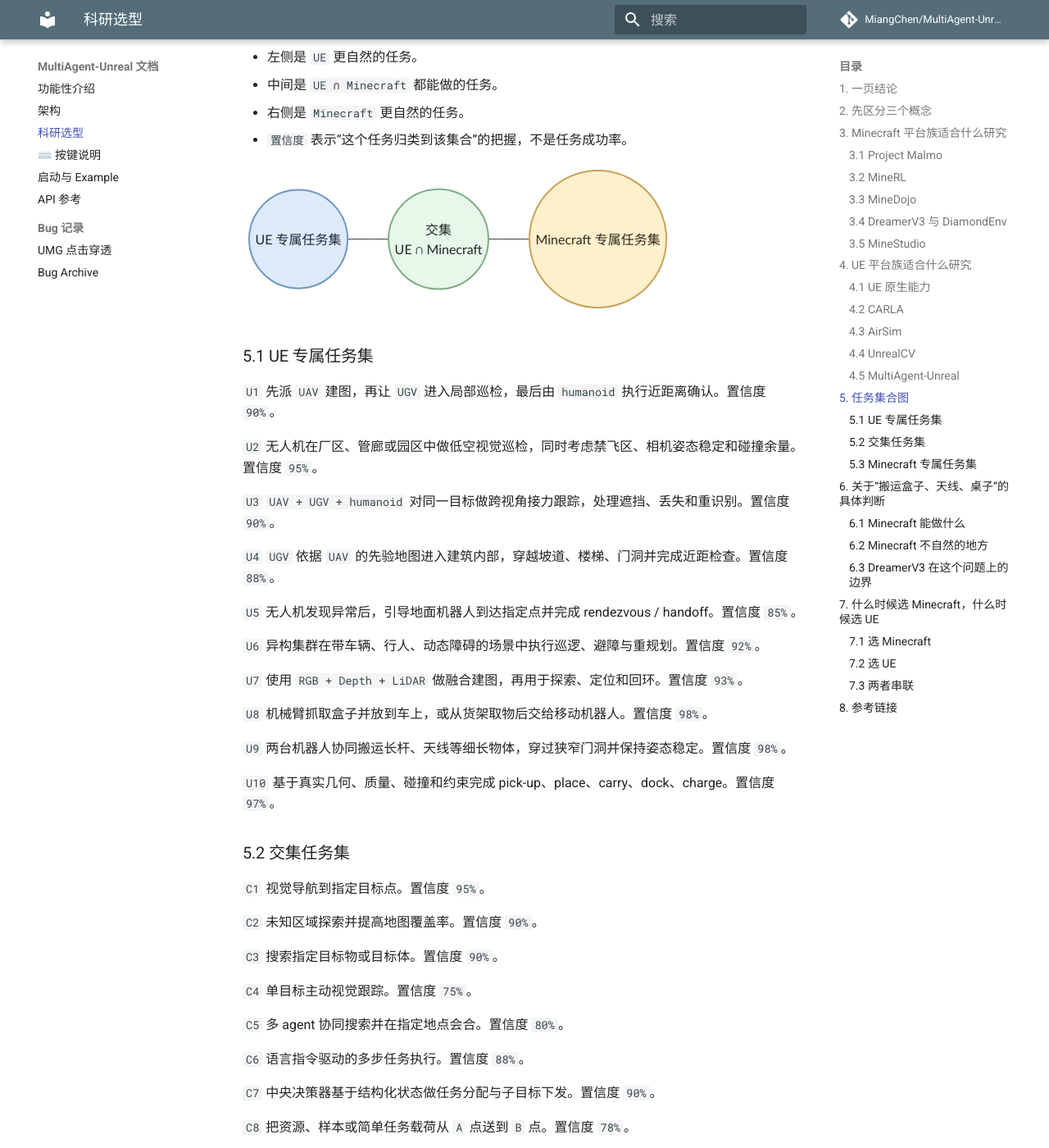
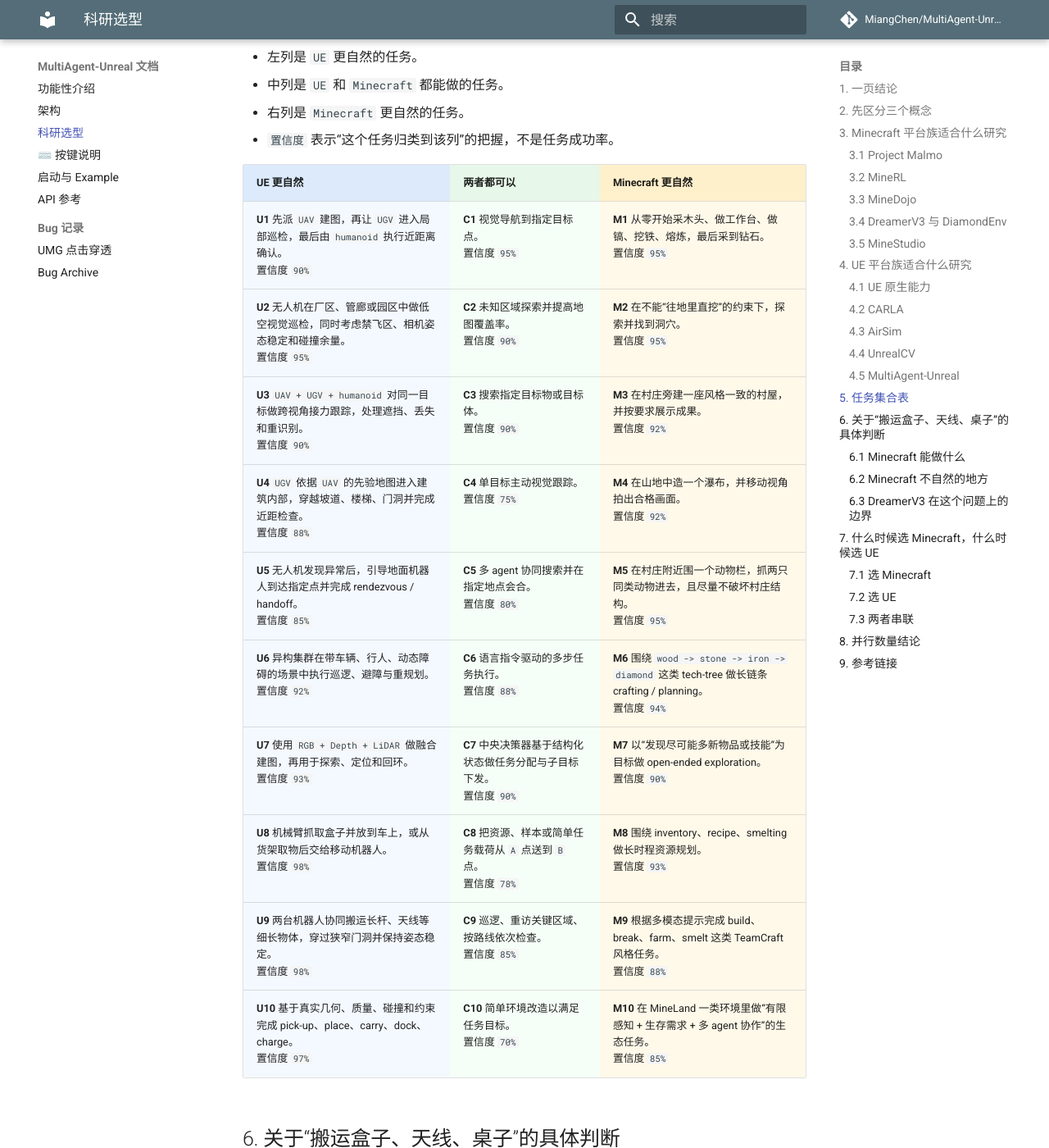
Before and after one commit to MiangChen/MultiAgent-Unreal, an MkDocs documentation site: the page built from site_docs/research-platforms-minecraft-vs-ue.md, in a window 1280 px wide and 1400 px high, scrolled down 7749 px. Shown: the whole window at 82% size. Built offline with MkDocs 1.6.1 and Material for MkDocs 9.7.7, drawn with Linux system fonts in a browser that asks for light colours; comment, search, counter and statistics services are not loaded; some of the changed text lies outside the part shown.

Commit message:
Summarize parallel environment scales

````diff
--- a/site_docs/research-platforms-minecraft-vs-ue.md
+++ b/site_docs/research-platforms-minecraft-vs-ue.md
@@ -261,98 +261,76 @@
 - [功能性介绍](index.md)
 - [架构](architecture.md)
 
-## 5. 任务集合图
+## 5. 任务集合表
 
-相比表格，这里用“集合”的方式表达更直观：
+下面这张表按三类任务组织：
 
-- 左侧是 `UE` 更自然的任务。
-- 中间是 `UE ∩ Minecraft` 都能做的任务。
-- 右侧是 `Minecraft` 更自然的任务。
-- `置信度` 表示“这个任务归类到该集合”的把握，不是任务成功率。
+- 左列是 `UE` 更自然的任务。
+- 中列是 `UE` 和 `Minecraft` 都能做的任务。
+- 右列是 `Minecraft` 更自然的任务。
+- `置信度` 表示“这个任务归类到该列”的把握，不是任务成功率。
 
-```mermaid
-flowchart LR
-    UE((UE 专属任务集))
-    BOTH((交集<br/>UE ∩ Minecraft))
-    MC((Minecraft 专属任务集))
-
-    UE --- BOTH
-    BOTH --- MC
-
-    classDef ue fill:#dceafb,stroke:#6f97bf,stroke-width:2px,color:#1c2733;
-    classDef both fill:#e7f7e9,stroke:#7eae84,stroke-width:2px,color:#1e2a21;
-    classDef mc fill:#fff0cc,stroke:#c7a25a,stroke-width:2px,color:#2f2618;
-
-    class UE ue;
-    class BOTH both;
-    class MC mc;
-```
-
-### 5.1 UE 专属任务集
-
-`U1` 先派 `UAV` 建图，再让 `UGV` 进入局部巡检，最后由 `humanoid` 执行近距离确认。置信度 `90%`。
-
-`U2` 无人机在厂区、管廊或园区中做低空视觉巡检，同时考虑禁飞区、相机姿态稳定和碰撞余量。置信度 `95%`。
-
-`U3` `UAV + UGV + humanoid` 对同一目标做跨视角接力跟踪，处理遮挡、丢失和重识别。置信度 `90%`。
-
-`U4` `UGV` 依据 `UAV` 的先验地图进入建筑内部，穿越坡道、楼梯、门洞并完成近距检查。置信度 `88%`。
-
-`U5` 无人机发现异常后，引导地面机器人到达指定点并完成 rendezvous / handoff。置信度 `85%`。
-
-`U6` 异构集群在带车辆、行人、动态障碍的场景中执行巡逻、避障与重规划。置信度 `92%`。
-
-`U7` 使用 `RGB + Depth + LiDAR` 做融合建图，再用于探索、定位和回环。置信度 `93%`。
-
-`U8` 机械臂抓取盒子并放到车上，或从货架取物后交给移动机器人。置信度 `98%`。
-
-`U9` 两台机器人协同搬运长杆、天线等细长物体，穿过狭窄门洞并保持姿态稳定。置信度 `98%`。
-
-`U10` 基于真实几何、质量、碰撞和约束完成 pick-up、place、carry、dock、charge。置信度 `97%`。
-
-### 5.2 交集任务集
-
-`C1` 视觉导航到指定目标点。置信度 `95%`。
-
-`C2` 未知区域探索并提高地图覆盖率。置信度 `90%`。
-
-`C3` 搜索指定目标物或目标体。置信度 `90%`。
-
-`C4` 单目标主动视觉跟踪。置信度 `75%`。
-
-`C5` 多 agent 协同搜索并在指定地点会合。置信度 `80%`。
-
-`C6` 语言指令驱动的多步任务执行。置信度 `88%`。
-
-`C7` 中央决策器基于结构化状态做任务分配与子目标下发。置信度 `90%`。
-
-`C8` 把资源、样本或简单任务载荷从 `A` 点送到 `B` 点。置信度 `78%`。
-
-`C9` 巡逻、重访关键区域、按路线依次检查。置信度 `85%`。
-
-`C10` 简单环境改造以满足任务目标。置信度 `70%`。
-
-### 5.3 Minecraft 专属任务集
-
-`M1` 从零开始采木头、做工作台、做镐、挖铁、熔炼，最后采到钻石。置信度 `95%`。
-
-`M2` 在不能“往地里直挖”的约束下，探索并找到洞穴。置信度 `95%`。
-
-`M3` 在村庄旁建一座风格一致的村屋，并按要求展示成果。置信度 `92%`。
-
-`M4` 在山地中造一个瀑布，并移动视角拍出合格画面。置信度 `92%`。
-
-`M5` 在村庄附近围一个动物栏，抓两只同类动物进去，且尽量不破坏村庄结构。置信度 `95%`。
-
-`M6` 围绕 `wood -> stone -> iron -> diamond` 这类 tech-tree 做长链条 crafting / planning。置信度 `94%`。
-
-`M7` 以“发现尽可能多新物品或技能”为目标做 open-ended exploration。置信度 `90%`。
-
-`M8` 围绕 inventory、recipe、smelting 做长时程资源规划。置信度 `93%`。
-
-`M9` 根据多模态提示完成 build、break、farm、smelt 这类 TeamCraft 风格任务。置信度 `88%`。
-
-`M10` 在 MineLand 一类环境里做“有限感知 + 生存需求 + 多 agent 协作”的生态任务。置信度 `85%`。
+<table>
+  <thead>
+    <tr>
+      <th style="background:#dceafb;">UE 更自然</th>
+      <th style="background:#e7f7e9;">两者都可以</th>
+      <th style="background:#fff0cc;">Minecraft 更自然</th>
+    </tr>
+  </thead>
+  <tbody>
+    <tr>
+      <td style="background:#f4f9ff;"><strong>U1</strong> 先派 <code>UAV</code> 建图，再让 <code>UGV</code> 进入局部巡检，最后由 <code>humanoid</code> 执行近距离确认。<br/>置信度 <code>90%</code></td>
+      <td style="background:#f6fff7;"><strong>C1</strong> 视觉导航到指定目标点。<br/>置信度 <code>95%</code></td>
+      <td style="background:#fff9ea;"><strong>M1</strong> 从零开始采木头、做工作台、做镐、挖铁、熔炼，最后采到钻石。<br/>置信度 <code>95%</code></td>
+    </tr>
+    <tr>
+      <td style="background:#f4f9ff;"><strong>U2</strong> 无人机在厂区、管廊或园区中做低空视觉巡检，同时考虑禁飞区、相机姿态稳定和碰撞余量。<br/>置信度 <code>95%</code></td>
+      <td style="background:#f6fff7;"><strong>C2</strong> 未知区域探索并提高地图覆盖率。<br/>置信度 <code>90%</code></td>
+      <td style="background:#fff9ea;"><strong>M2</strong> 在不能“往地里直挖”的约束下，探索并找到洞穴。<br/>置信度 <code>95%</code></td>
+    </tr>
+    <tr>
+      <td style="background:#f4f9ff;"><strong>U3</strong> <code>UAV + UGV + humanoid</code> 对同一目标做跨视角接力跟踪，处理遮挡、丢失和重识别。<br/>置信度 <code>90%</code></td>
+      <td style="background:#f6fff7;"><strong>C3</strong> 搜索指定目标物或目标体。<br/>置信度 <code>90%</code></td>
+      <td style="background:#fff9ea;"><strong>M3</strong> 在村庄旁建一座风格一致的村屋，并按要求展示成果。<br/>置信度 <code>92%</code></td>
+    </tr>
+    <tr>
+      <td style="background:#f4f9ff;"><strong>U4</strong> <code>UGV</code> 依据 <code>UAV</code> 的先验地图进入建筑内部，穿越坡道、楼梯、门洞并完成近距检查。<br/>置信度 <code>88%</code></td>
+      <td style="background:#f6fff7;"><strong>C4</strong> 单目标主动视觉跟踪。<br/>置信度 <code>75%</code></td>
+      <td style="background:#fff9ea;"><strong>M4</strong> 在山地中造一个瀑布，并移动视角拍出合格画面。<br/>置信度 <code>92%</code></td>
+    </tr>
+    <tr>
+      <td style="background:#f4f9ff;"><strong>U5</strong> 无人机发现异常后，引导地面机器人到达指定点并完成 rendezvous / handoff。<br/>置信度 <code>85%</code></td>
+      <td style="background:#f6fff7;"><strong>C5</strong> 多 agent 协同搜索并在指定地点会合。<br/>置信度 <code>80%</code></td>
+      <td style="background:#fff9ea;"><strong>M5</strong> 在村庄附近围一个动物栏，抓两只同类动物进去，且尽量不破坏村庄结构。<br/>置信度 <code>95%</code></td>
+    </tr>
+    <tr>
+      <td style="background:#f4f9ff;"><strong>U6</strong> 异构集群在带车辆、行人、动态障碍的场景中执行巡逻、避障与重规划。<br/>置信度 <code>92%</code></td>
+      <td style="background:#f6fff7;"><strong>C6</strong> 语言指令驱动的多步任务执行。<br/>置信度 <code>88%</code></td>
+      <td style="background:#fff9ea;"><strong>M6</strong> 围绕 <code>wood -&gt; stone -&gt; iron -&gt; diamond</code> 这类 tech-tree 做长链条 crafting / planning。<br/>置信度 <code>94%</code></td>
+    </tr>
+    <tr>
+      <td style="background:#f4f9ff;"><strong>U7</strong> 使用 <code>RGB + Depth + LiDAR</code> 做融合建图，再用于探索、定位和回环。<br/>置信度 <code>93%</code></td>
+      <td style="background:#f6fff7;"><strong>C7</strong> 中央决策器基于结构化状态做任务分配与子目标下发。<br/>置信度 <code>90%</code></td>
+      <td style="background:#fff9ea;"><strong>M7</strong> 以“发现尽可能多新物品或技能”为目标做 open-ended exploration。<br/>置信度 <code>90%</code></td>
+    </tr>
+    <tr>
+      <td style="background:#f4f9ff;"><strong>U8</strong> 机械臂抓取盒子并放到车上，或从货架取物后交给移动机器人。<br/>置信度 <code>98%</code></td>
+      <td style="background:#f6fff7;"><strong>C8</strong> 把资源、样本或简单任务载荷从 <code>A</code> 点送到 <code>B</code> 点。<br/>置信度 <code>78%</code></td>
+      <td style="background:#fff9ea;"><strong>M8</strong> 围绕 inventory、recipe、smelting 做长时程资源规划。<br/>置信度 <code>93%</code></td>
+    </tr>
+    <tr>
+      <td style="background:#f4f9ff;"><strong>U9</strong> 两台机器人协同搬运长杆、天线等细长物体，穿过狭窄门洞并保持姿态稳定。<br/>置信度 <code>98%</code></td>
+      <td style="background:#f6fff7;"><strong>C9</strong> 巡逻、重访关键区域、按路线依次检查。<br/>置信度 <code>85%</code></td>
+      <td style="background:#fff9ea;"><strong>M9</strong> 根据多模态提示完成 build、break、farm、smelt 这类 TeamCraft 风格任务。<br/>置信度 <code>88%</code></td>
+    </tr>
+    <tr>
+      <td style="background:#f4f9ff;"><strong>U10</strong> 基于真实几何、质量、碰撞和约束完成 pick-up、place、carry、dock、charge。<br/>置信度 <code>97%</code></td>
+      <td style="background:#f6fff7;"><strong>C10</strong> 简单环境改造以满足任务目标。<br/>置信度 <code>70%</code></td>
+      <td style="background:#fff9ea;"><strong>M10</strong> 在 MineLand 一类环境里做“有限感知 + 生存需求 + 多 agent 协作”的生态任务。<br/>置信度 <code>85%</code></td>
+    </tr>
+  </tbody>
+</table>
 
 ## 6. 关于“搬运盒子、天线、桌子”的具体判断
 
@@ -443,7 +421,23 @@
 
 这类组合式路线往往比“强行让 Minecraft 承担 manipulation”更稳妥。
 
-## 8. 参考链接
+## 8. 并行数量结论
+
+如果只关心“并行环境数量级”，不关心内部实现细节，那么可以把常见路线压缩成下面这张表。
+
+| 方案 | 参考并行数量级 | 备注 |
+|---|---|---|
+| `DreamerV3 + DiamondEnv` | `16` 个训练环境 + `4` 个评估环境 | 这是官方配置里直接给出的默认并行数，代表 `O(10)` 级并行环境。 |
+| `CARLA` | 单节点通常按 `O(1~10)` 个独立环境来规划 | 官方明确支持 `multi-simulation`、`multi-GPU`、`off-screen`，但没有像 DreamerV3 那样给固定默认值。对于视觉任务，更合理的预期是单节点个位数到低双位数。 |
+| `Isaac Lab` | `O(10^3)` 级并行环境 | 这条路线是 GPU 向量化仿真，官方文档直接给出约 `4096` 个并行环境的示例量级。 |
+
+实用结论：
+
+- `DreamerV3` 代表“十几个环境并行 + replay / imagination 提高数据效率”。
+- `CARLA` 代表“UE 系平台的 server-level 并行”，更接近自研 UE 多智能体平台的现实目标。
+- `Isaac` 代表“原生大规模 GPU 向量化并行”，不应直接作为 UE 平台的并行数量预期。
+
+## 9. 参考链接
 
 - Project Malmo 论文与文档：
   - [The Malmo Platform for Artificial Intelligence Experimentation (IJCAI 2016)](https://www.ijcai.org/Proceedings/16/Papers/643.pdf)
@@ -460,6 +454,8 @@
   - [MineDojo Action Space](https://docs.minedojo.org/sections/core_api/action_space.html)
 - DreamerV3 / DiamondEnv：
   - [DreamerV3 项目页](https://danijar.com/project/dreamerv3/)
+  - [DreamerV3 官方配置 `envs=16`, `eval_envs=4`](https://github.com/danijar/dreamerv3/blob/main/dreamerv3/configs.yaml)
+  - [DreamerV3 并行运行时 `parallel.py`](https://github.com/danijar/dreamerv3/blob/main/embodied/run/parallel.py)
   - [DiamondEnv README](https://github.com/danijar/diamond_env)
 - MineStudio：
   - [MineStudio Simulator 文档](https://craftjarvis.github.io/MineStudio/v1.0.6/simulator/index.html)
````
Also changed, not shown: other parts of site_docs/research-platforms-minecraft-vs-ue.md (+6 -0 lines).
